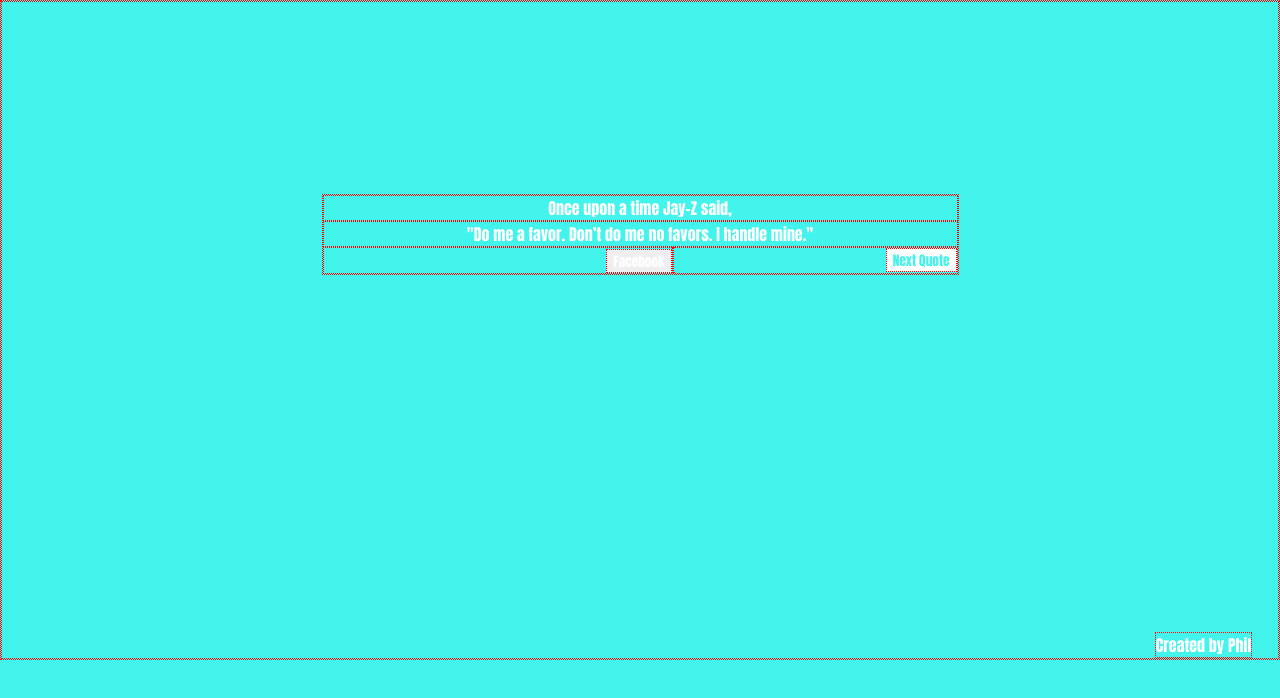
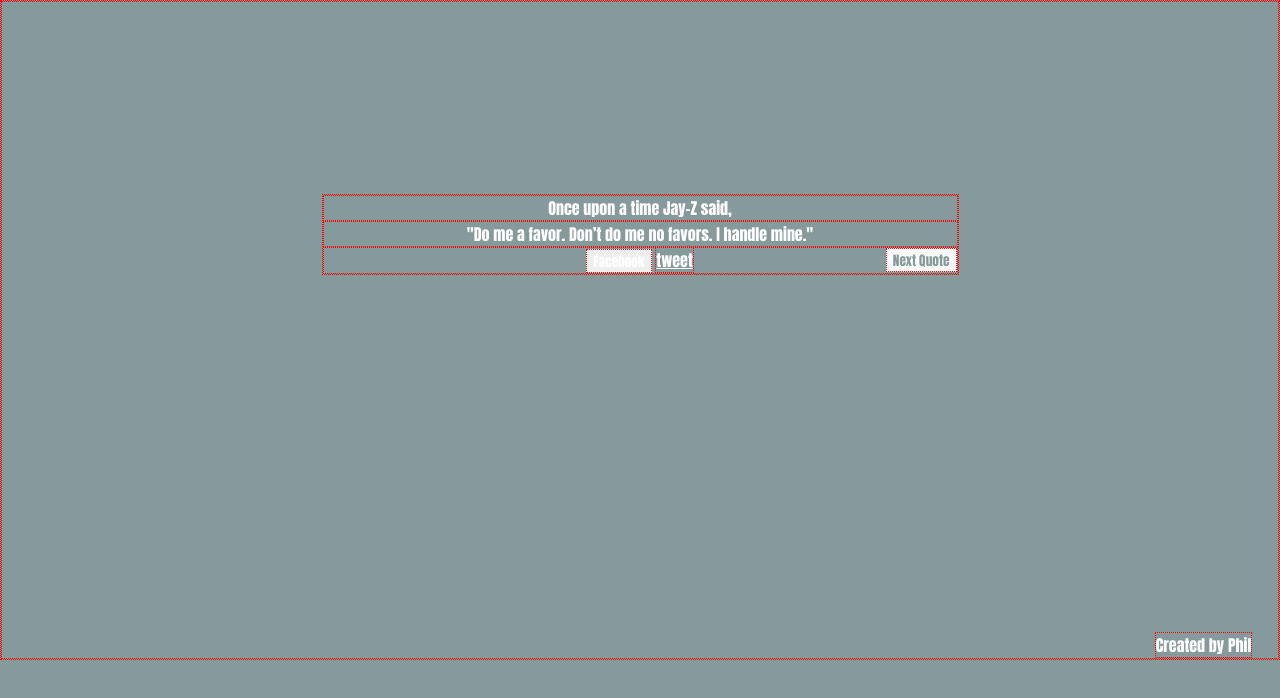
Before and after one commit to PhilippeWorks/Quote-Machine, a plain HTML site: page index.html in a window 1280 px wide. Drawn offline with Linux system fonts and the light colour scheme.

Commit message:
dynamically binded qute to tweet button

```diff
--- a/index.html
+++ b/index.html
@@ -5,20 +5,22 @@
 	<meta name="viewport" content="width=device-width, initial-scale=1, shrink-to-fit=no">
 	<link rel="stylesheet" href="css/style.css">
 	<link href="https://fonts.googleapis.com/css?family=Anton" rel="stylesheet">
-    <title>Dope Quotes</title>
+	<title> Dope Quotes </title>
 </head>
 	<body id ="body">
+	<!--twitter factory-->
+<!-- 	<script async src="js/widget.js" type="text/javascript"></script> -->
 	<script async src="js/app.js" type="text/javascript"></script>
 	<section class="quote-app">
 		<p id="author"></p>
 		<p id="quote"></p>
 		<div class="menu">
 			<button>Facebook</button>
-			<a href="https://twitter.com/share" id="twitter-button" class="twitter-share-button" data-show-count="false"></a>
-		 	<button id="quote-button" type="button">Next Quote</button>
+			<a id="twitter-share-button"> tweet </a>
+		 	<button id="quote-button" type="button"> Next Quote </button>
 		</div>
 	</section>
-	<footer>Created by Phil</footer>
+	<footer> Created by Phil </footer>
 	<!-- <script src="//ajax.googleapis.com/ajax/libs/jquery/1.7.2/jquery.min.js" type="text/javascript"></script> -->
 	</body>
 </html>
--- a/js/app.js
+++ b/js/app.js
@@ -22,41 +22,21 @@
 	{author: 'Daniel Day-Lewis', quote: 'I suppose I have a highly developed capacity for self-delusion, so it\'s no problem for me to believe that I\'m somebody else.'},
 	];
 
-//twitter widget.js
-window.twttr = (function(d, s, id) {
-  var js, fjs = d.getElementsByTagName(s)[0],
-    t = window.twttr || {};
-  if (d.getElementById(id)) return t;
-  js = d.createElement(s);
-  js.id = id;
-  js.src = "https://platform.twitter.com/widgets.js";
-  fjs.parentNode.insertBefore(js, fjs);
-
-  t._e = [];
-  t.ready = function(f) {
-    t._e.push(f);
-  };
-
-  return t;
-}(document, "script", "twitter-wjs"));
-
 //variables for id elements
 var quoteButton = document.getElementById('quote-button');
 var body = document.getElementById('body');
 var quoteText = document.getElementById('quote');
 var authorText = document.getElementById('author');
-var twitterButton = document.getElementById('twitter-button');
+var twitterButton = document.getElementById('twitter-share-button');
 
 //model colors
-var colorData = ['#5042f4', '#f44268', '#ad42f4', '#f4f142', '#f49242', '#42f4eb', '#42f45f'];
+var colorData = ['#5042f4', '#f44268', '#ad42f4', '#f4c741', '#f49242', '#42f4eb', '#42f45f', '#680000', '#879A9B', '#166C00', '#00FFC4'];
 
 //selects and displays a new quote on random and updates tweet
 var randomizer = function () {
 	var random = Math.round(Math.random()*data.length);
 	quoteText.innerHTML = "\"" + data[random].quote + "\"";
 	authorText.innerHTML = "Once upon a time " + data[random].author + " said,";
-
-	twitterButton.setAttribute("data-text", quoteText.innerHTML + ' - ' + authorText.innerHTML);
 };
 
 //Selects and displays new color scheme
@@ -74,3 +54,6 @@
 	randomizer();
 	colorRandomizer();
 });
+
+//twitter button
+twitterButton.setAttribute('href', 'https://twitter.com/intent/tweet?text=' + quoteText.innerHTML + ' ' + authorText.innerHTML);
```
Lines whose indentation alone changed are shown as unchanged.
